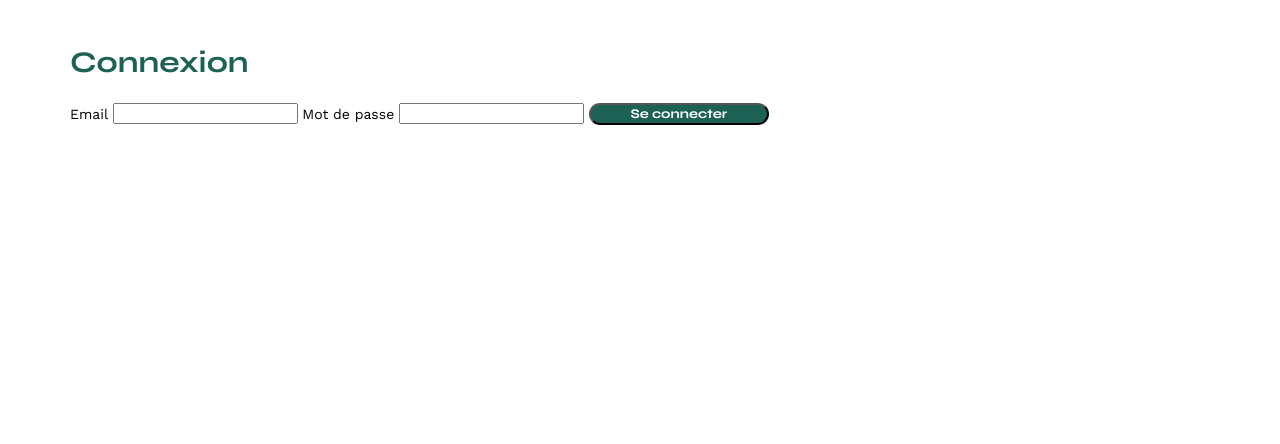
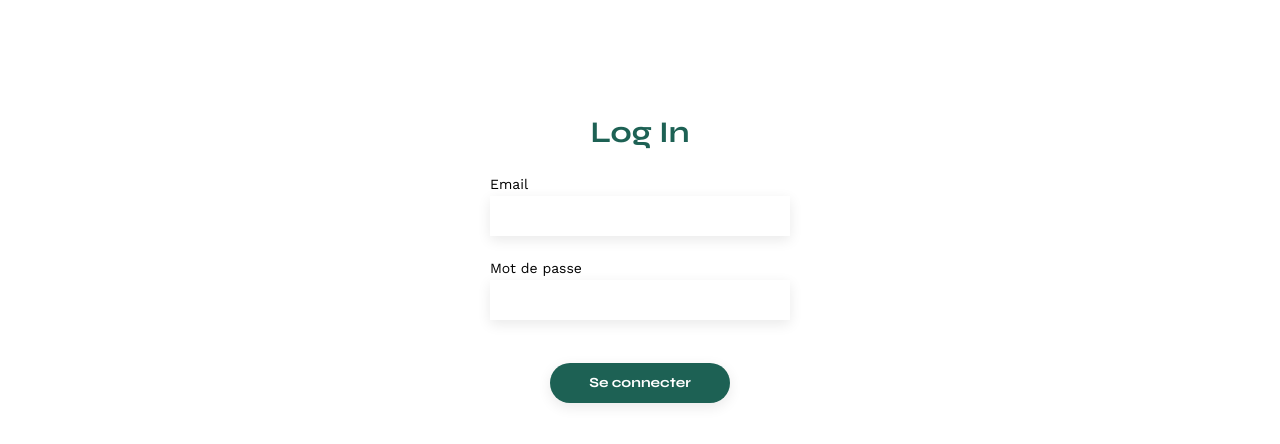
Before and after one commit to donovan-dev-web/Projet-Sophie-Bluel---Architecte-d-interieur, a plain HTML site: page FrontEnd/login.html in a window 1280 px wide. Shown: the part 96-540 px from the top of the page. Drawn offline with nearby package versions, Linux system fonts and the light colour scheme; no server answers.

Commit message:
Ajout CSS page Login

```diff
--- a/FrontEnd/assets/style.css
+++ b/FrontEnd/assets/style.css
@@ -213,3 +213,30 @@ footer nav ul {
 		color: white;
 	}
 }
+
+/* -- CSS Page de connection -- */
+#login {
+	width: 300px;
+	margin: 100px auto;
+	padding: 20px;
+	border-radius: 10px;
+}
+#login h2 {
+	text-align: center;
+	margin-bottom: 20px;
+}
+#login form {
+	display: flex;
+	flex-direction: column;
+}
+#login label {
+	margin: 10px 0 5px 0;
+}
+#login input {
+	height: 40px;
+	font-size: 1em;
+	border: none;
+	box-shadow: 0px 4px 14px rgba(0, 0, 0, 0.09);
+	margin-bottom: 15px;
+	padding: 0 10px;
+}
--- a/FrontEnd/login.html
+++ b/FrontEnd/login.html
@@ -25,7 +25,7 @@
 </header>
 <main>
 	<section id="login">
-		<h2>Connexion</h2>
+		<h2>Log In</h2>
 		<form action="#" method="post">
 			<label for="email">Email</label>
 			<input type="email" name="email" id="email">
```
